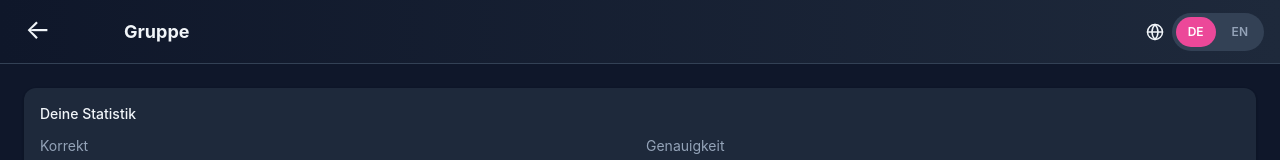
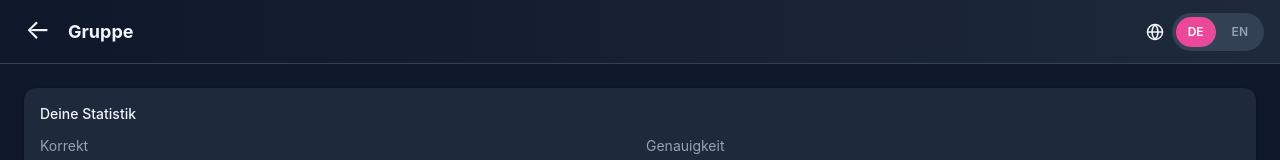
Before and after one commit to MichalSy/japanese-cards, a React (Vite) app: page /japanese-cards/content/1/1 in a window 1280 px wide. Shown: the top 160 px of the page. Built offline with nearby package versions, Linux system fonts and the light colour scheme.

Commit message:
Fix: Adjust grid columns for auto-sized back button
- Change gridTemplateColumns from '100px 1fr 100px' to 'auto 1fr 100px'
- Left column now auto-sizes to back button width
- Add padding: 5px 0 to left container for alignment

```diff
--- a/src/components/AppHeaderBar.jsx
+++ b/src/components/AppHeaderBar.jsx
@@ -9,13 +9,13 @@ export default function AppHeaderBar({ title }) {
   return (
     <div style={{
       display: 'grid',
-      gridTemplateColumns: '100px 1fr 100px',
+      gridTemplateColumns: 'auto 1fr 100px',
       alignItems: 'center',
       width: '100%',
       gap: 'var(--spacing-2)',
     }}>
       {/* Left - Back Button */}
-      <div style={{ display: 'flex', alignItems: 'center', justifyContent: 'flex-start' }}>
+      <div style={{ display: 'flex', alignItems: 'center', justifyContent: 'flex-start', padding: '5px 0' }}>
         {!isHome && (
           <button
             onClick={() => navigate(-1)}
```
